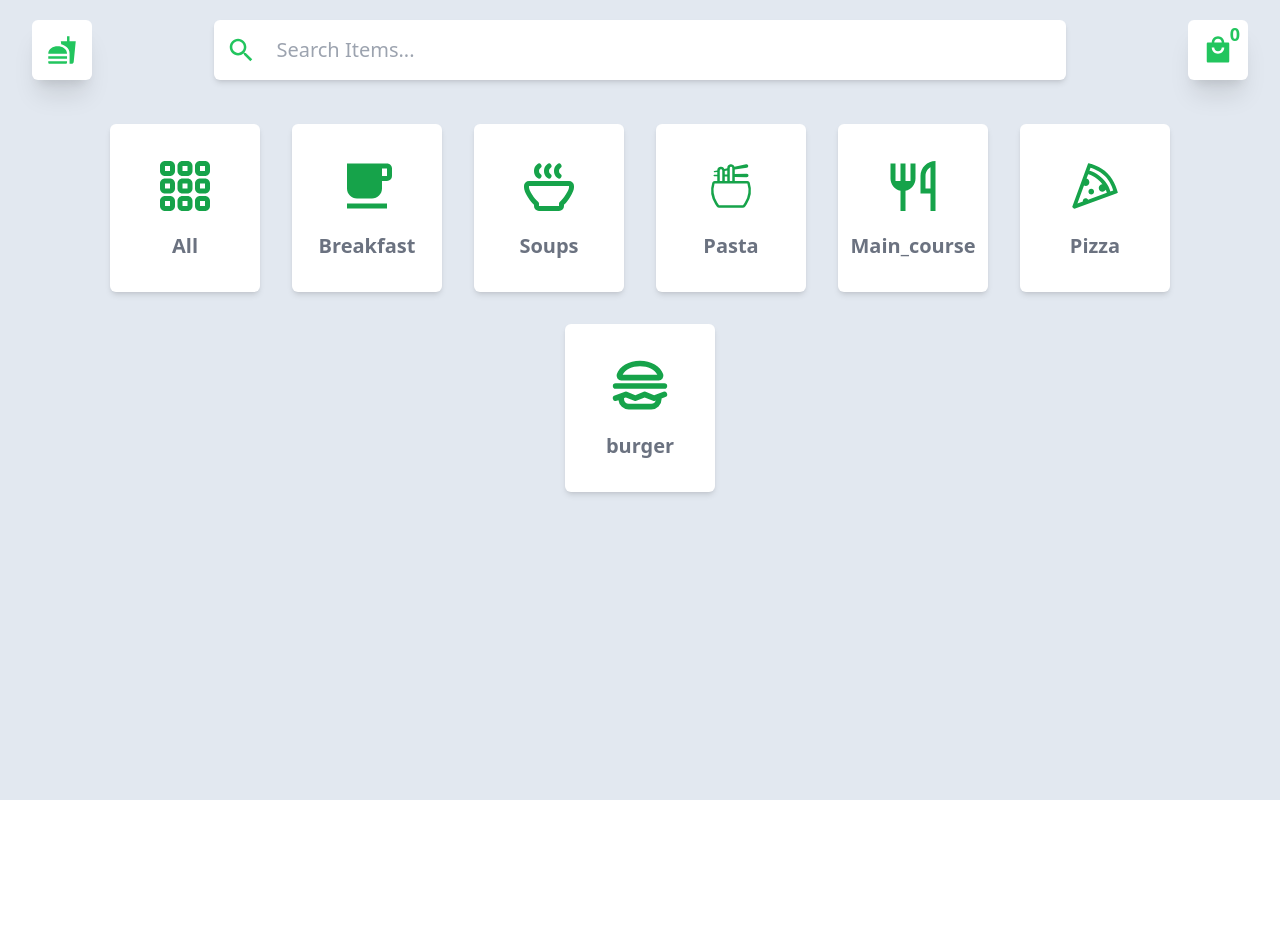
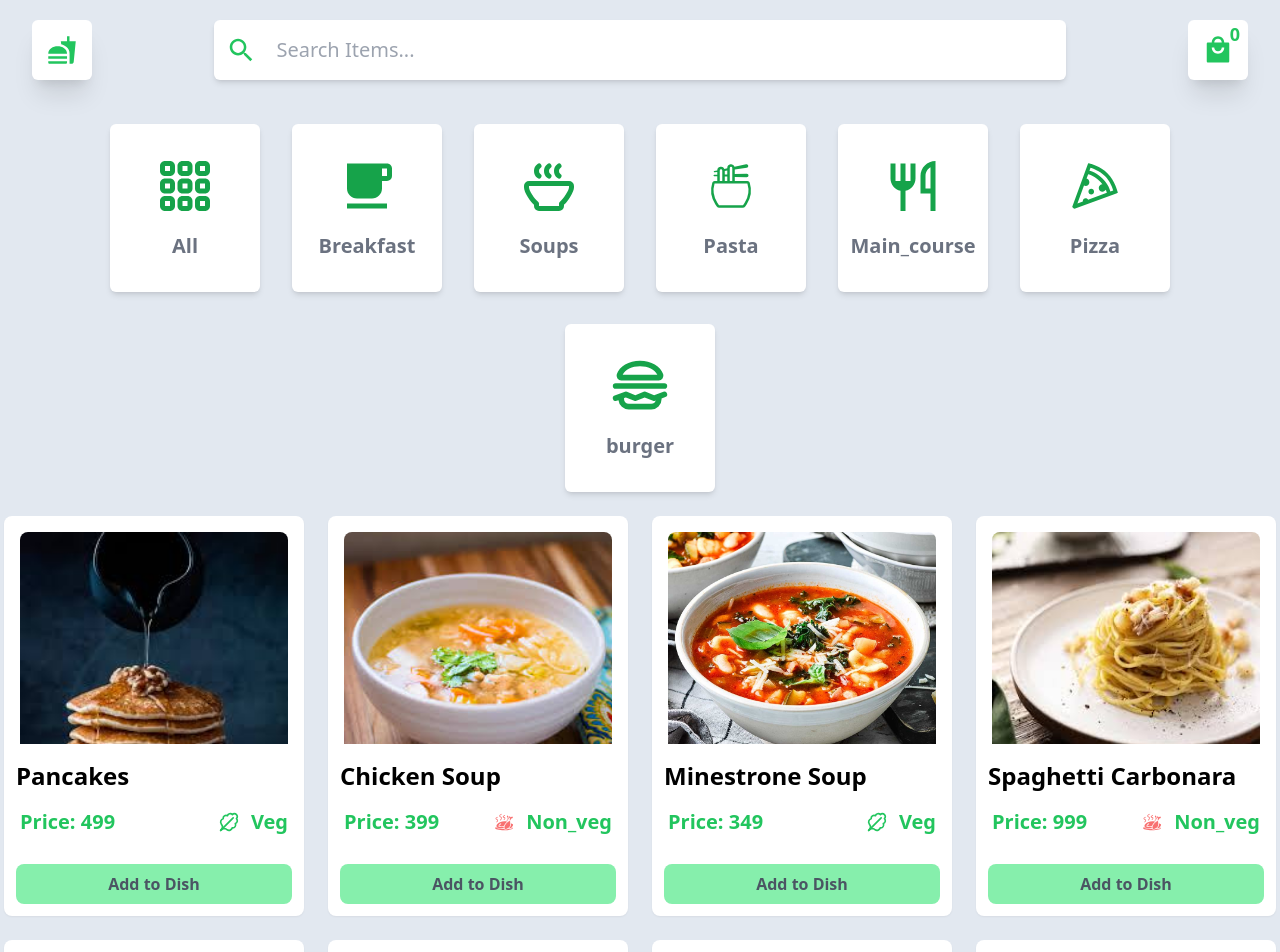
Before and after one commit to shekharpandey10/Food_delivery_App, a React (Vite) app: page / in a window 1280 px wide. Shown: the top 952 px of the page. Before the commit the page ends 800 px from the top, so only its background shows below. Built offline with nearby package versions, Linux system fonts and the light colour scheme.

Commit message:
card component rendered

```diff
--- a/src/components/Card.jsx
+++ b/src/components/Card.jsx
@@ -1,9 +1,28 @@
 import React from 'react'
-
-function Card() {
+import image1 from '../assets/image1.jpg'
+import { LuLeafyGreen } from 'react-icons/lu'
+import { GiChickenOven } from 'react-icons/gi'
+function Card({ name, image, id, price, type }) {
   return (
-    <div>
-
+    <div className='w-[300px] h-[400px] shadow-md rounded-lg shadow-lg bg-white shadow-sm flex flex-col gap-4 hover:transition-all '>
+      <div className='w-[300px] h-[250px]  w-full overflow-hidden p-4'>
+        <img src={image} alt='' className='w-full rounded-lg object-cover' />
+      </div>
+      <div className='text-2xl font-semibold px-3'>{name} </div>
+      <div className='w-[100%] flex justify-between text-xl font-semibold px-4 text-green-500'>
+        <div> Price: {price} </div>
+        <div className=' flex gap-3 justify-center items-center'>
+          {type?.trim().toLowerCase() === 'veg' ? (
+            <LuLeafyGreen />
+          ) : (
+            <GiChickenOven className='text-red-400' />
+          )}
+          <span className='capitalize'>{type}</span>
+        </div>
+      </div>
+      <button className='bg-green-300 text-gray-600 font-semibold transition-all duration-5000 p-2 m-3 rounded-lg hover:bg-green-400'>
+        Add to Dish
+      </button>
     </div>
   )
 }
--- a/src/pages/Home.jsx
+++ b/src/pages/Home.jsx
@@ -1,6 +1,8 @@
 import React from 'react'
 import Nav from '../components/Nav'
 import { categories } from '../Category'
+import Card from '../components/Card'
+import {food_items} from '../food'
 
 const Home = () => {
   return (
@@ -14,6 +16,13 @@ const Home = () => {
           </div>
         })}
       </div>
+      <div className='flex flex-wrap justify-center gap-6'>
+        {
+        food_items.map((item)=>(
+          <Card name={item.food_name}  image={item.food_image} price={item.price} id={item.id} type={item.food_type}/>
+        ))
+      }
+      </div>
     </div>
   )
 }
```
Also changed, not shown: src/food.js (+25 -25 lines).
